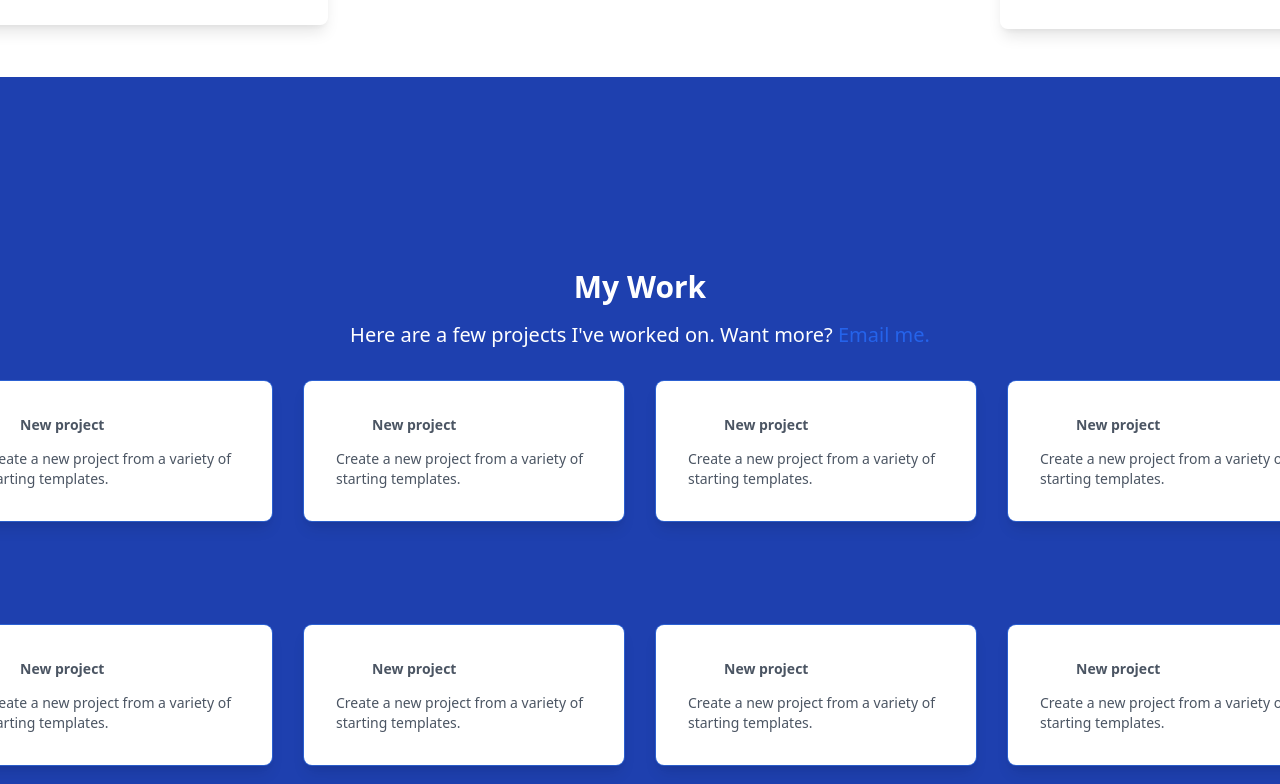
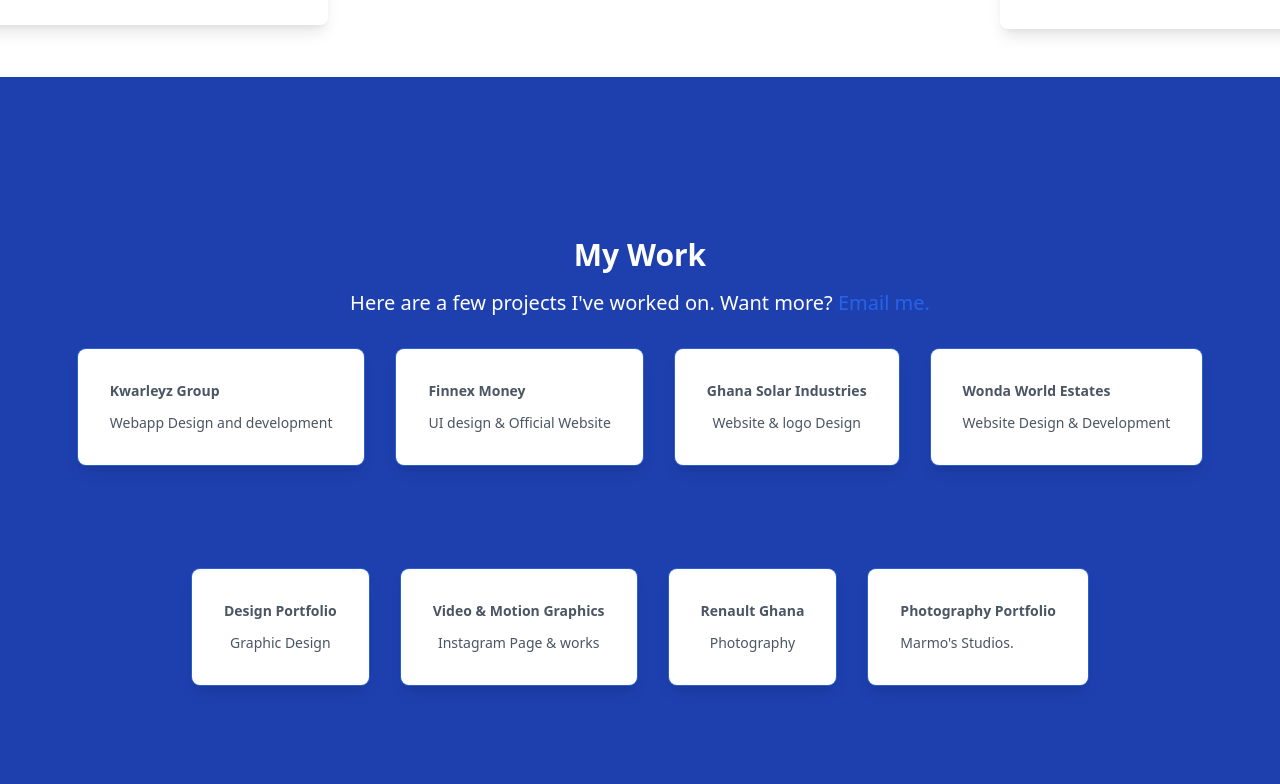
Before and after one commit to kwabenamarmo/Kwabenamarmodev, a website: page public/index.html in a window 1280 px wide. Shown: the part 2327-3111 px from the top of the page. Drawn offline with nearby package versions, Linux system fonts and the light colour scheme.

Commit message:
favicon update portfolio update

```diff
--- a/public/index.html
+++ b/public/index.html
@@ -13,7 +13,7 @@
   <title>Daniel Kwabena Marmo | Front-End Developer & Visual Designer</title>
   <meta name="description" content="" />
   <meta name="viewport" content="width=device-width, initial-scale=1" />
-  <link href="km.png" rel="shortcut icon" type="image/png" />
+  <link href="km.ico" rel="shortcut icon" type="image/ico" />
   <link rel="stylesheet" href="styles.css" />
   <link href="https://cdn.jsdelivr.net/npm/tailwindcss/dist/tailwind.min.css" rel="stylesheet" />
 </head>
@@ -134,7 +134,7 @@
               <ul class="text-blue-600 py-4 text-base text-center">
                 Languages I speak:
                 <li class="text-gray-700 text-base text-center">
-                  HTML, Node JS, ES6, CSS, tailwind CSS, Git
+                  HTML, ES6, CSS, tailwind CSS, Git
                 </li>
               </ul>
 
@@ -200,7 +200,7 @@
       </div>
      </section>
 
-     <div class=" bg-blue-800 py-44">
+     <div class=" bg-blue-800 py-36">
       <h2 class="text-white font-bold py-4 text-3xl align-text-top text-center">
         My Work
       </h2>
@@ -208,88 +208,80 @@
         Here are a few projects I've worked on. Want more? <a href="contact.html" class="text-blue-600 hover:text-blue-500">Email me.</a>
         </p>
 
-        <div class="py-4 grid grid-flow-col flex justify-center auto-cols-max">
+        <div class="py-4 grid grid-flow-col flex justify-center text-center auto-cols-max">
 
-        <div class="p-4">
-            <a href="#" class="group block max-w-xs mx-auto rounded-lg p-8 bg-white ring-1 ring-slate-900/5 shadow-lg space-y-3 hover:bg-sky-500 hover:ring-sky-500">
+        <div class="p-4 stroke-sky-500 hover:bg-blue-800">
+            <a href="https://kwarleyzgroup.com/" target="_blank" class="group block max-w-xs mx-auto rounded-lg p-8 bg-white ring-1 ring-slate-900/5 shadow-lg space-y-3 hover:bg-blue-800 ">
               <div class="flex items-center space-x-3">
-                <svg class="h-6 w-6 stroke-sky-500 group-hover:stroke-white" fill="none" viewBox="0 0 24 24"><!-- ... --></svg>
-                <h3 class="text-slate-900 group-hover:text-white text-sm font-semibold">New project</h3>
+               <h3 class="text-slate-900 group-hover:text-white text-center text-sm font-semibold">Kwarleyz Group</h3>
               </div>
-              <p class="text-slate-500 group-hover:text-white text-sm">Create a new project from a variety of starting templates.</p>
+              <p class="text-slate-500 group-hover:text-white text-sm ">Webapp Design and development</p>
             </a>
           </div>
 
-            <div class="p-4">
-              <a href="#" class="group block max-w-xs mx-auto rounded-lg p-8 bg-white ring-1 ring-slate-900/5 shadow-lg space-y-3 hover:bg-sky-500 hover:ring-sky-500">
+            <div class="p-4 stroke-sky-500 hover:bg-blue-800">
+              <a href="http://finnexmoney.com/" target="_blank" class="group block max-w-xs mx-auto rounded-lg p-8 bg-white ring-1 ring-slate-900/5 shadow-lg space-y-3 hover:bg-blue-800 hover:ring-sky-500">
                 <div class="flex items-center space-x-3">
-                  <svg class="h-6 w-6 stroke-sky-500 group-hover:stroke-white" fill="none" viewBox="0 0 24 24"><!-- ... --></svg>
-                  <h3 class="text-slate-900 group-hover:text-white text-sm font-semibold">New project</h3>
+                  <h3 class="text-slate-900 group-hover:text-white text-sm text-center font-semibold">Finnex Money</h3>
                 </div>
-                <p class="text-slate-500 group-hover:text-white text-sm">Create a new project from a variety of starting templates.</p>
+                <p class="text-slate-500 text-center group-hover:text-white text-sm "> UI design & Official Website</p>
               </a>
             </div>
 
-            <div class="p-4">
-              <a href="#" class="group block max-w-xs mx-auto rounded-lg p-8 bg-white ring-1 ring-slate-900/5 shadow-lg space-y-3 hover:bg-sky-500 hover:ring-sky-500">
+            <div class="p-4 stroke-sky-500 hover:bg-blue-800">
+              <a href="https://agsi-gh.com/" target="_blank" class="group block max-w-xs mx-auto rounded-lg p-8  bg-white ring-1 ring-slate-900/5 shadow-lg space-y-3 hover:bg-blue-800 hover:ring-sky-500">
                 <div class="flex items-center space-x-3">
-                  <svg class="h-6 w-6 stroke-sky-500 group-hover:stroke-white" fill="none" viewBox="0 0 24 24"><!-- ... --></svg>
-                  <h3 class="text-slate-900 group-hover:text-white text-sm font-semibold">New project</h3>
+                  <h3 class="text-slate-900 group-hover:text-white text-center text-sm font-semibold">Ghana Solar Industries</h3>
                 </div>
-                <p class="text-slate-500 group-hover:text-white text-sm">Create a new project from a variety of starting templates.</p>
+                <p class="text-slate-500 text-center group-hover:text-white text-sm">Website & logo Design</p>
               </a>
             </div>
 
-            <div class="p-4">
-              <a href="#" class="group block max-w-xs mx-auto rounded-lg p-8 bg-white ring-1 ring-slate-900/5 shadow-lg space-y-3 hover:bg-sky-500 hover:ring-sky-500">
+            <div class="p-4 stroke-sky-500 hover:bg-blue-800">
+              <a href="https://wondaworldestates.com/" target="_blank" class="group block max-w-xs mx-auto rounded-lg p-8 bg-white ring-1 ring-slate-900/5 shadow-lg space-y-3 hover:bg-blue-800 hover:ring-sky-500">
                 <div class="flex items-center space-x-3">
-                  <svg class="h-6 w-6 stroke-sky-500 group-hover:stroke-white" fill="none" viewBox="0 0 24 24"><!-- ... --></svg>
-                  <h3 class="text-slate-900 group-hover:text-white text-sm font-semibold">New project</h3>
+                  <h3 class="text-slate-900 group-hover:text-white text-sm font-semibold">Wonda World Estates</h3>
                 </div>
-                <p class="text-slate-500 group-hover:text-white text-sm">Create a new project from a variety of starting templates.</p>
+                <p class="text-slate-500 group-hover:text-white text-sm">Website Design & Development</p>
               </a>
             </div>
           </div>
 
           <div class="p-14 grid grid-flow-col flex justify-center auto-cols-max">
 
-            <div class="p-4">
-              <a href="#" class="group block max-w-xs mx-auto rounded-lg p-8 bg-white ring-1 ring-slate-900/5 shadow-lg space-y-3 hover:bg-sky-500 hover:ring-sky-500">
+            <div class="p-4 stroke-sky-500 hover:bg-blue-800">
+              <a href="https://drive.google.com/file/d/1id3wwiK4miplR8CAdAvgF6XqHtW8Ie9J/view?usp=sharing" target="_blank" class="group block max-w-xs mx-auto rounded-lg p-8 bg-white ring-1 ring-slate-900/5 shadow-lg space-y-3 stroke-sky-500 hover:bg-blue-800">
                 <div class="flex items-center space-x-3">
-                  <svg class="h-6 w-6 stroke-sky-500 group-hover:stroke-white" fill="none" viewBox="0 0 24 24"><!-- ... --></svg>
-                  <h3 class="text-slate-900 group-hover:text-white text-sm font-semibold">New project</h3>
+                  <h3 class="text-slate-900 group-hover:text-white text-sm font-semibold text-center">Design Portfolio</h3>
                 </div>
-                <p class="text-slate-500 group-hover:text-white text-sm">Create a new project from a variety of starting templates.</p>
+                <p class="text-slate-500 group-hover:text-white text-sm text-center">Graphic Design</p>
               </a>
             </div>
 
-              <div class="p-4">
-                <a href="#" class="group block max-w-xs mx-auto rounded-lg p-8 bg-white ring-1 ring-slate-900/5 shadow-lg space-y-3 hover:bg-sky-500 hover:ring-sky-500">
+              <div class="p-4 stroke-sky-500 hover:bg-blue-800">
+                <a href="https://www.instagram.com/the3suns_/" target="_blank" class="group block max-w-xs mx-auto rounded-lg p-8 bg-white ring-1 ring-slate-900/5 shadow-lg space-y-3 stroke-sky-500 hover:bg-blue-800">
                   <div class="flex items-center space-x-3">
-                    <svg class="h-6 w-6 stroke-sky-500 group-hover:stroke-white" fill="none" viewBox="0 0 24 24"><!-- ... --></svg>
-                    <h3 class="text-slate-900 group-hover:text-white text-sm font-semibold">New project</h3>
+                    <h3 class="text-slate-900 group-hover:text-white text-sm font-semibold text-center">Video & Motion Graphics</h3>
                   </div>
-                  <p class="text-slate-500 group-hover:text-white text-sm">Create a new project from a variety of starting templates.</p>
+                  <p class="text-slate-500 group-hover:text-white text-sm text-center">Instagram Page & works</p>
                 </a>
               </div>
 
-              <div class="p-4">
-                <a href="#" class="group block max-w-xs mx-auto rounded-lg p-8 bg-white ring-1 ring-slate-900/5 shadow-lg space-y-3 hover:bg-sky-500 hover:ring-sky-500">
+              <div class="p-4  stroke-sky-500 hover:bg-blue-800">
+                <a href="https://drive.google.com/file/d/1aMHfQKco6egfyLq5AoLbRxlQO_XFWKE_/view?usp=sharing" target="_blank"  class="group block max-w-xs mx-auto rounded-lg p-8 bg-white ring-1 ring-slate-900/5 shadow-lg space-y-3 stroke-sky-500 hover:bg-blue-800">
                   <div class="flex items-center space-x-3">
-                    <svg class="h-6 w-6 stroke-sky-500 group-hover:stroke-white" fill="none" viewBox="0 0 24 24"><!-- ... --></svg>
-                    <h3 class="text-slate-900 group-hover:text-white text-sm font-semibold">New project</h3>
+                  <h3 class="text-slate-900 group-hover:text-white text-sm font-semibold text-center">Renault Ghana</h3>
                   </div>
-                  <p class="text-slate-500 group-hover:text-white text-sm">Create a new project from a variety of starting templates.</p>
+                  <p class="text-slate-500 group-hover:text-white text-sm text-center">Photography</p>
                 </a>
               </div>
 
-              <div class="p-4">
-                <a href="#" class="group block max-w-xs mx-auto rounded-lg p-8 bg-white ring-1 ring-slate-900/5 shadow-lg space-y-3 hover:bg-sky-500 hover:ring-sky-500">
+              <div class="p-4 stroke-sky-500 hover:bg-blue-800">
+                <a href="https://www.instagram.com/marmostudios/?hl=en" target="_blank" class="group block max-w-xs mx-auto rounded-lg p-8 bg-white ring-1 ring-slate-900/5 shadow-lg space-y-3 stroke-sky-500 hover:bg-blue-800">
                   <div class="flex items-center space-x-3">
-                    <svg class="h-6 w-6 stroke-sky-500 group-hover:stroke-white" fill="none" viewBox="0 0 24 24"><!-- ... --></svg>
-                    <h3 class="text-slate-900 group-hover:text-white text-sm font-semibold">New project</h3>
+                    <h3 class="text-slate-900 group-hover:text-white text-sm font-semibold">Photography Portfolio</h3>
                   </div>
-                  <p class="text-slate-500 group-hover:text-white text-sm">Create a new project from a variety of starting templates.</p>
+                  <p class="text-slate-500 group-hover:text-white text-sm">Marmo's Studios.</p>
                 </a>
               </div>
             </div>
@@ -325,8 +317,8 @@
 <!--- End of Body--->
 
 <!--- Start of footer--->
-<footer class="text-center bg-blue-500  text-white">
-  <div class="container pt-9">
+<footer class="text-center justify-center bg-blue-500  text-white">
+  <div class="container text-center justify-center pt-9">
     <div class="flex justify-center mb-9">
       <a href="https://www.facebook.com/cubiks" class="mr-9 text-white">
         <svg
```
Also changed, not shown: public/contact.html (+1 -1 lines), public/img/km-logofavicon.png (added), public/km.ico (added).
